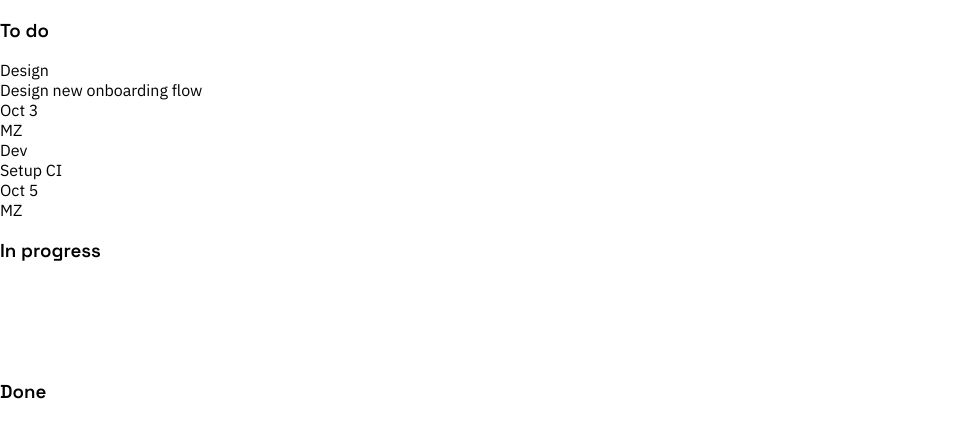
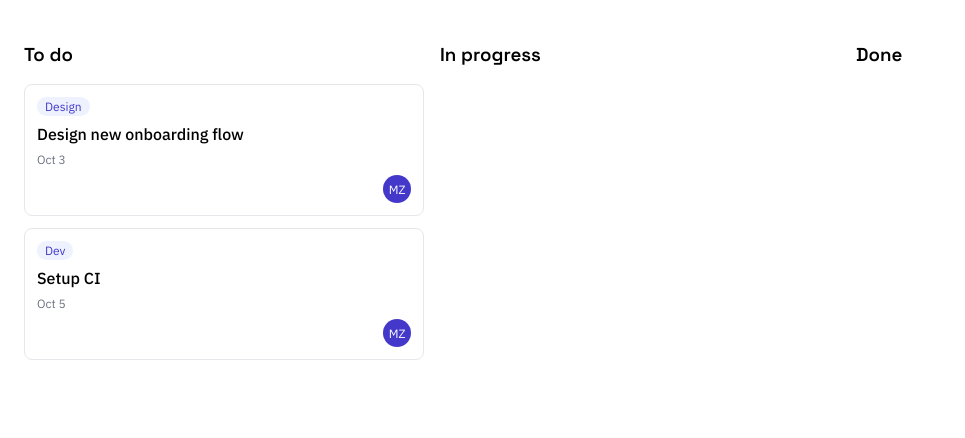
Before and after one commit to makzylinski/TaskFlow, an Angular app in the folder task-flow-frontend/: page / in a window 1280 px wide. Shown: the top 438 px of the page, without its empty margins (0-965 px from the left). Built offline with nearby package versions, Linux system fonts and the light colour scheme.

Commit message:
drag and drop

```diff
--- a/task-flow-frontend/src/app/components/board/board.html
+++ b/task-flow-frontend/src/app/components/board/board.html
@@ -1,33 +1,5 @@
 <div class="board" cdkDropListGroup>
-  <div class="column">
-    <h3>To do</h3>
-    <div class="list" cdkDropList [cdkDropListData]="todo" (cdkDropListDropped)="drop($event)">
-      @for (t of todo; track t.id) {
-        <app-task cdkDrag [task]="t" />
-      }
-    </div>
-  </div>
-
-  <div class="column">
-    <h3>In progress</h3>
-    <div
-      class="list"
-      cdkDropList
-      [cdkDropListData]="inProgress"
-      (cdkDropListDropped)="drop($event)"
-    >
-      @for (t of inProgress; track t.id) {
-        <app-task cdkDrag [task]="t" />
-      }
-    </div>
-  </div>
-
-  <div class="column">
-    <h3>Done</h3>
-    <div class="list" cdkDropList [cdkDropListData]="done" (cdkDropListDropped)="drop($event)">
-      @for (t of done; track t.id) {
-        <app-task cdkDrag [task]="t" />
-      }
-    </div>
-  </div>
+  <app-column title="To do" [tasks]="todo" (dropped)="drop($event)" />
+  <app-column title="In progress" [tasks]="inProgress" (dropped)="drop($event)" />
+  <app-column title="Done" [tasks]="done" (dropped)="drop($event)" />
 </div>
--- a/task-flow-frontend/src/app/components/board/board.scss
+++ b/task-flow-frontend/src/app/components/board/board.scss
@@ -0,0 +1,6 @@
+.board {
+  display: flex;
+  gap: 16px;
+  align-items: flex-start;
+  padding: 24px;
+}
--- a/task-flow-frontend/src/app/components/column/column.scss
+++ b/task-flow-frontend/src/app/components/column/column.scss
@@ -1,8 +1,8 @@
-.column {
+:host {
   flex: 1;
   min-width: 260px;
 }
 
 .column__list {
-  min-height: 80px; // bez tego nie upuścisz taska na pustą kolumnę
+  min-height: 80px;
 }
--- a/task-flow-frontend/src/app/components/task/task.scss
+++ b/task-flow-frontend/src/app/components/task/task.scss
@@ -0,0 +1,43 @@
+:host {
+  display: block; // app-task jest domyślnie inline
+  margin-bottom: 12px;
+}
+
+.task {
+  background: #fff;
+  border: 1px solid #e5e7eb;
+  border-radius: 8px;
+  padding: 12px;
+  display: grid;
+  gap: 8px;
+  cursor: grab;
+}
+
+.task__type {
+  justify-self: start;
+  font-size: 12px;
+  padding: 2px 8px;
+  border-radius: 999px;
+  background: #eef2ff;
+  color: #4338ca;
+}
+
+.task__header {
+  font-weight: 500;
+}
+.task__date {
+  font-size: 12px;
+  color: #6b7280;
+}
+
+.task__person {
+  justify-self: end;
+  width: 28px;
+  height: 28px;
+  border-radius: 50%;
+  background: #4338ca;
+  color: #fff;
+  font-size: 12px;
+  display: grid;
+  place-items: center;
+}
```
Also changed, not shown: task-flow-frontend/src/app/components/board/board.ts (+4 -4 lines).
